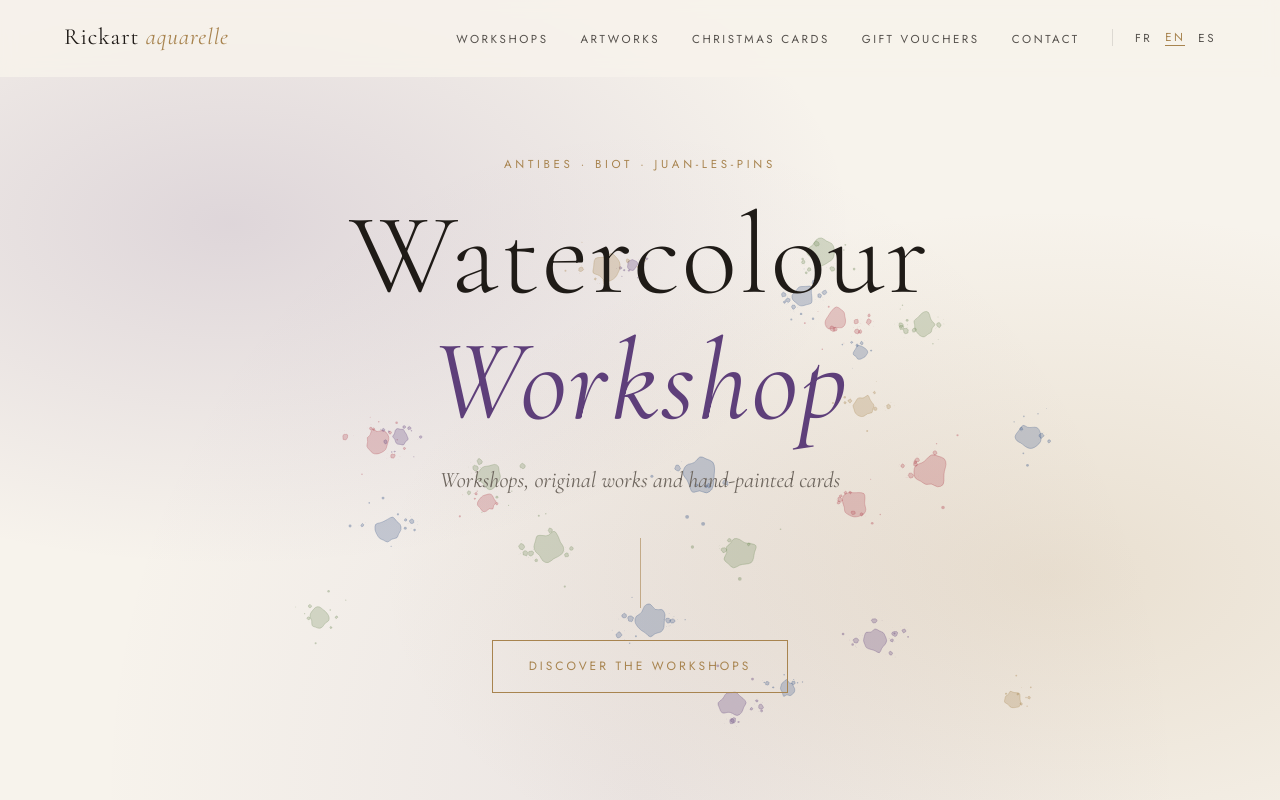
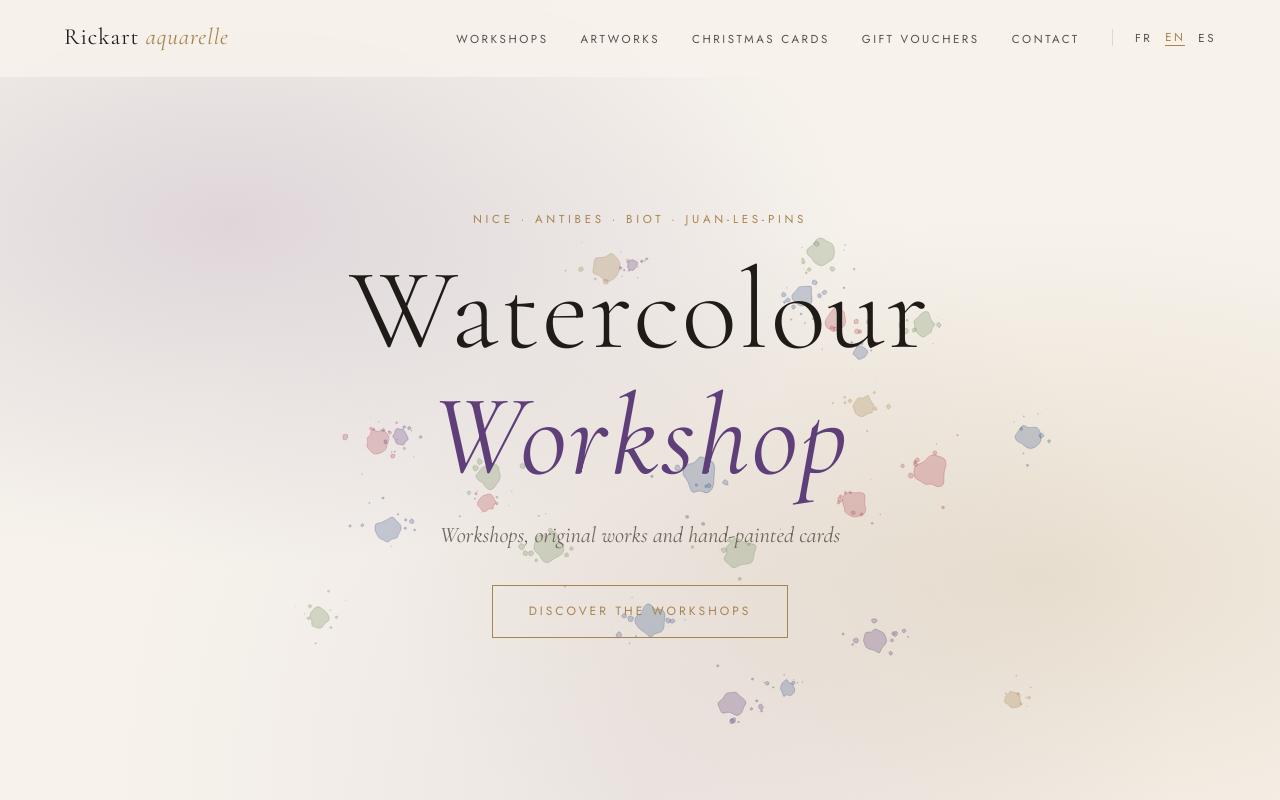
Before and after one commit to RicBar10/atelier-aquarelle-site, a plain HTML site: page index.html in a window 1280 px wide. Shown: the top 800 px of the page. Drawn offline with nearby package versions, Linux system fonts and the light colour scheme.

Commit message:
Accueil : ajout de Nice dans la ligne de lieux, suppression du filet vertical décoratif
Co-Authored-By: Claude Haiku 5.5 <noreply@anthropic.com>
Claude-Session: https://claude.ai/code/session_01JLdyDoFwHNp5crFVy53tor

```diff
--- a/index.html
+++ b/index.html
@@ -97,7 +97,6 @@
   }
   .hero h1 em { font-weight: 300; color: var(--violet); }
   .hero p.sous { font-size: clamp(1.15rem, 2vw, 1.4rem); font-style: italic; color: var(--gris); }
-  .hero .filet { width: 1px; height: 70px; background: var(--or); margin: 2.5rem auto 0; opacity: .6; }
 
   .btn {
     display: inline-block; margin-top: 2rem;
@@ -306,10 +305,9 @@
 <div class="hero">
   <canvas class="salpicadura" id="salpicadura" aria-hidden="true"></canvas>
   <div class="hero-inner">
-    <p class="label">Antibes · Biot · Juan-les-Pins</p>
+    <p class="label">Nice · Antibes · Biot · Juan-les-Pins</p>
     <h1 data-i18n-html="hero_titre"></h1>
     <p class="sous" data-i18n="hero_sous"></p>
-    <div class="filet"></div>
     <a class="btn or" href="#ateliers" data-i18n="hero_btn"></a>
   </div>
 </div>
```
